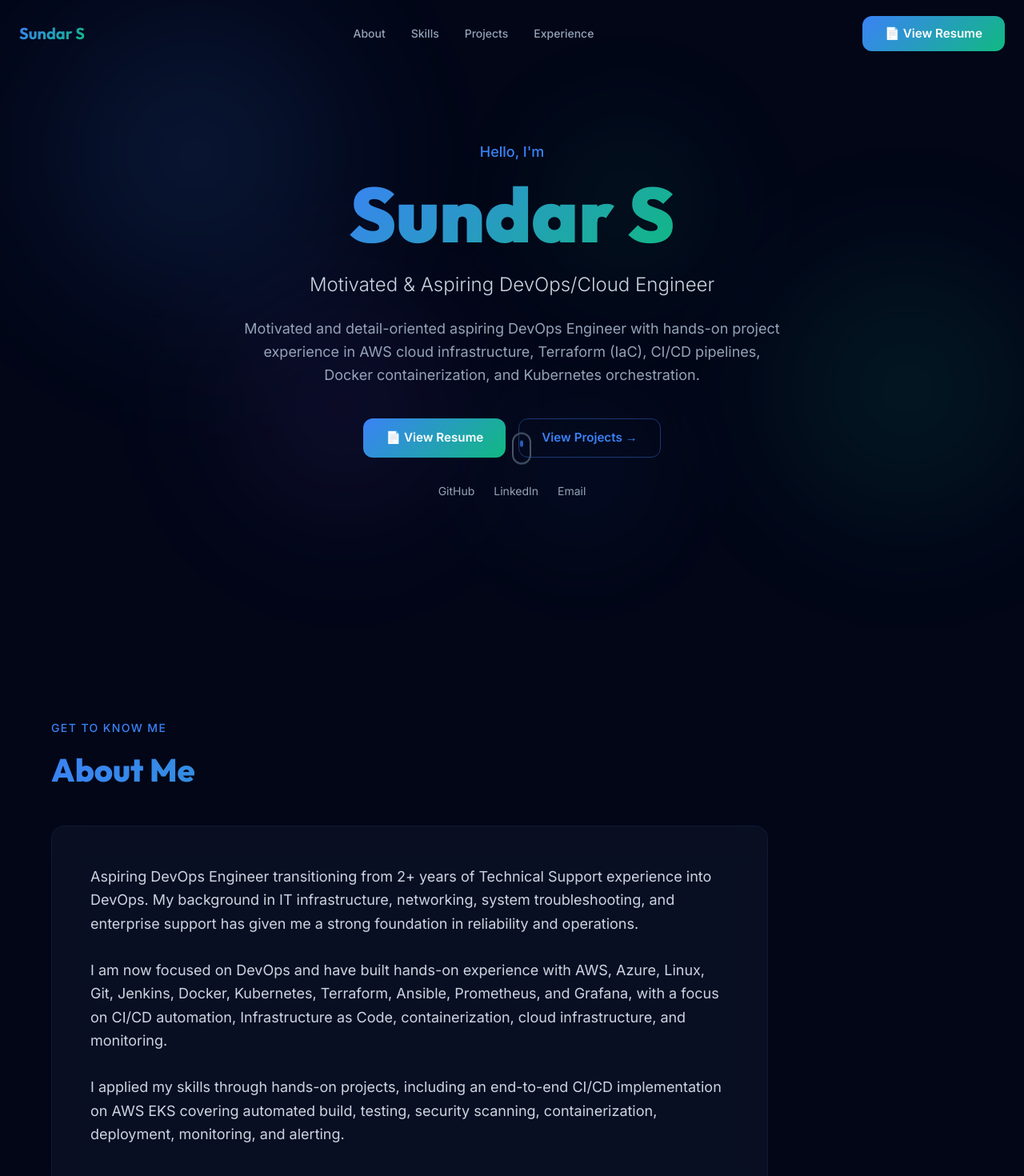
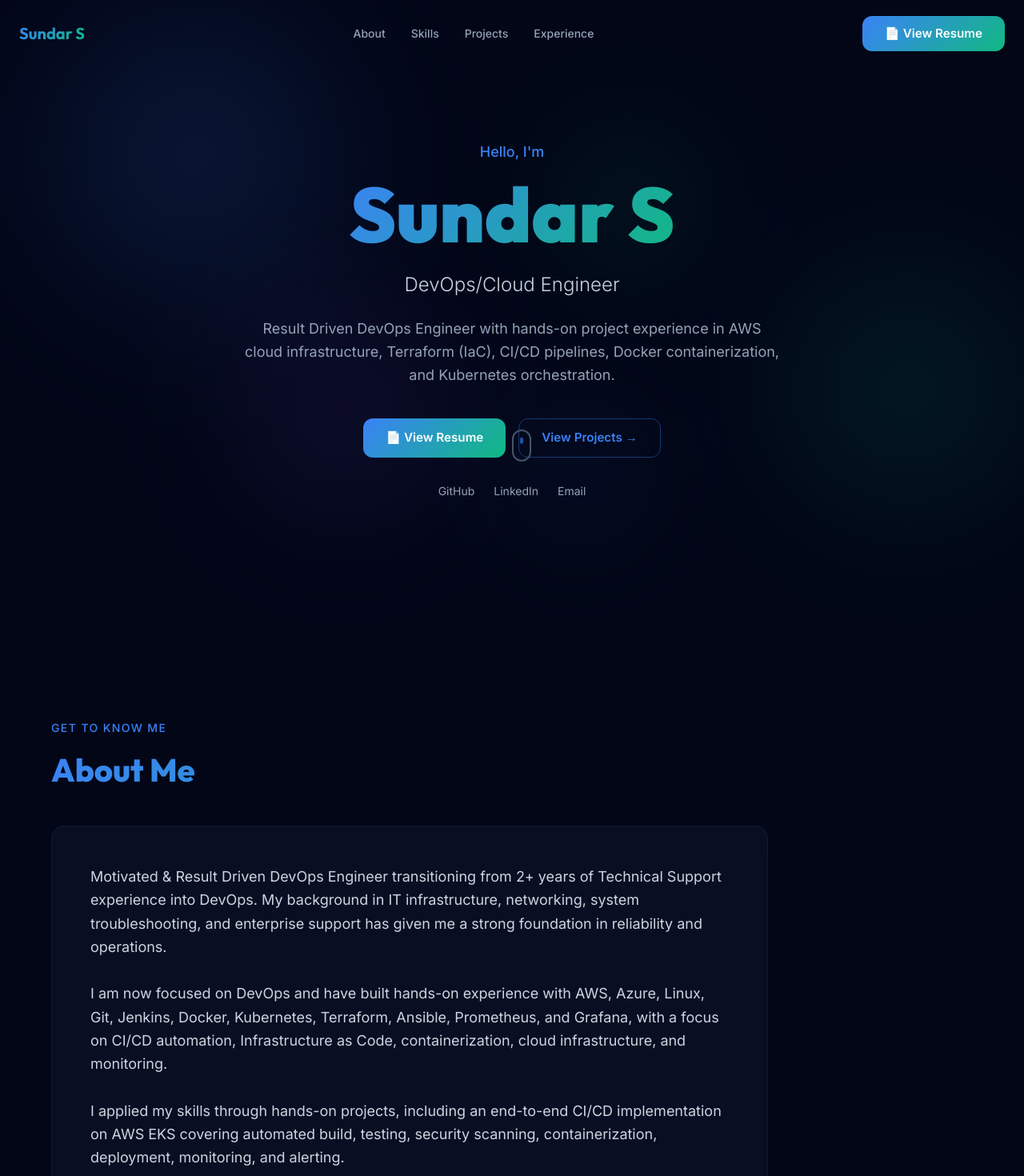
Before and after one commit to sundar-techops/My-Portfolio, a React (Vite) app in the folder frontend/: page / in a window 1280 px wide. Shown: the top 1470 px of the page at 80% size. Built offline with nearby package versions, Linux system fonts and the light colour scheme.

Commit message:
Added new AI Project and Update Skills section

```diff
--- a/frontend/src/data/portfolioData.js
+++ b/frontend/src/data/portfolioData.js
@@ -8,16 +8,16 @@
 
 export const profile = {
   name: 'Sundar S', // TODO: put your full name as you want it on resume/LinkedIn
-  title: 'Motivated & Aspiring DevOps/Cloud Engineer',
+  title: 'DevOps/Cloud Engineer',
   intro:
-    'Motivated and detail-oriented aspiring DevOps Engineer with hands-on project experience in AWS cloud infrastructure, Terraform (IaC), CI/CD pipelines, Docker containerization, and Kubernetes orchestration.' ,
+    'Result Driven DevOps Engineer with hands-on project experience in AWS cloud infrastructure, Terraform (IaC), CI/CD pipelines, Docker containerization, and Kubernetes orchestration.' ,
 
    about:
-    'Aspiring DevOps Engineer transitioning from 2+ years of Technical Support experience into DevOps. My background in IT infrastructure, networking, system troubleshooting, and enterprise support has given me a strong foundation in reliability and operations. \n\n' +
+    'Motivated & Result Driven DevOps Engineer transitioning from 2+ years of Technical Support experience into DevOps. My background in IT infrastructure, networking, system troubleshooting, and enterprise support has given me a strong foundation in reliability and operations. \n\n' +
     'I am now focused on DevOps and have built hands-on experience with AWS, Azure, Linux, Git, Jenkins, Docker, Kubernetes, Terraform, Ansible, Prometheus, and Grafana, with a focus on CI/CD automation, Infrastructure as Code, containerization, cloud infrastructure, and monitoring. \n\n' +
     'I applied  my skills through hands-on projects, including an end-to-end CI/CD implementation on AWS EKS covering automated build, testing, security scanning, containerization, deployment, monitoring, and alerting. \n\n' ,
 
-  resumeUrl: 'https://drive.google.com/file/d/1JIhVHYAbvlrVFURtUIRrWfqKgB1N6Jxo/view?usp=drive_link',
+  resumeUrl: 'https://drive.google.com/file/d/1jKJd1ygfufzrJtju6NX5GyH3c-3KvQBn/view?usp=drive_linkk',
   githubUrl: 'https://github.com/sundar-techops',
   linkedinUrl: 'https://www.linkedin.com/in/sundar-techops',
   email: 'sundar.techops@gmail.com',
@@ -25,27 +25,48 @@ export const profile = {
 };
 
 export const skills = [
-  { id: 1, name: 'AWS (EC2, S3, EBS, VPC, IAM, RDS, NAT Gateway, Security Groups, EKS)', category: 'Cloud', proficiency: 75 },
+  { id: 1, name: 'AWS (EC2, S3, EBS, VPC, IAM, RDS, NAT Gateway, Security Groups, EKS, AWS ECR)', category: 'Cloud', proficiency: 75 },
   { id: 2, name: 'Terraform', category: 'Cloud', proficiency: 70 },
   { id: 3, name: 'Azure Fundamentals', category: 'Cloud', proficiency: 50 },
 
   { id: 4, name: 'Jenkins', category: 'CI/CD', proficiency: 75 },
   { id: 5, name: 'GitHub Actions', category: 'CI/CD', proficiency: 70 },
   { id: 6, name: 'Docker', category: 'CI/CD', proficiency: 75 },
+  { id: 7, name: 'Maven', category: 'CI/CD', proficiency: 75 },
+  { id: 8, name: 'SonarQube', category: 'CI/CD', proficiency: 80 },
 
-  { id: 7, name: 'Kubernetes', category: 'Containers & Orchestration', proficiency: 70 },
-  { id: 8, name: 'Amazon EKS', category: 'Containers & Orchestration', proficiency: 70 },
+  { id: 9, name: 'Kubernetes', category: 'Containers & Orchestration', proficiency: 70 },
+  { id: 10, name: 'Amazon EKS', category: 'Containers & Orchestration', proficiency: 70 },
 
-  { id: 9, name: 'Bash Scripting', category: 'Scripting', proficiency: 70 },
-  { id: 10, name: 'Python', category: 'Scripting', proficiency: 60 },
+  { id: 11, name: 'Bash Scripting', category: 'Scripting', proficiency: 70 },
+  { id: 12, name: 'Python', category: 'Scripting', proficiency: 60 },
 
-  { id: 11, name: 'Linux Administration', category: 'Systems', proficiency: 80 },
-  { id: 12, name: 'Git & GitHub', category: 'Systems', proficiency: 80 },
+  { id: 13, name: 'Linux Administration', category: 'Systems', proficiency: 80 },
+  { id: 14, name: 'Git & GitHub', category: 'Systems', proficiency: 80 },
+
+  { id: 15, name: 'Claude AI', category: 'AI Integration', proficiency: 85 },
+
+  { id: 16, name: 'Prometheus', category: 'Monitoring & Observability', proficiency: 85 },
+  { id: 17, name: 'Grafana', category: 'Monitoring & Observability', proficiency: 85 },
+  { id: 18, name: 'kube-prometheus-stack', category: 'Monitoring & Observability', proficiency: 85 },
 ];
 
 export const projects = [
   {
     id: 1,
+    title: 'Employee Management API — Production CI/CD Pipeline with AI Integration',
+    description:
+      '•	Architected and built a 7-stage Jenkins declarative pipeline (GitHub webhook → Maven build → SonarQube analysis → Quality Gate → Docker build → EKS deploy → AI release notes) cutting manual deployment time from ~2.5 hours to under 10 minutes \n\n' +
+      '•	Deployed containerised Spring Boot microservice to Amazon EKS using rolling updates with liveness/readiness probes and Horizontal Pod Autoscaler (2–6 replicas); exposed via AWS Elastic Load Balancer on ap-south-1 \n\n' +
+      '•	Enforced automated SonarQube quality gate as a pipeline blocker — broken or low-quality code is rejected before Docker build, preventing defects from reaching production. \n\n' +
+      '•	Containerised application using a multi-stage Dockerfile (Maven+JDK build stage → Alpine JRE runtime) reducing final image size from ~800 MB to ~180 MB \n\n' +
+      '•	Integrated Anthropic Claude API as an AI pipeline assistant — automatically diagnoses Jenkins build failures from console logs (root cause + fix in <60 seconds) and generates categorised release notes on every successful deployment \n\n' +
+      '•	Configured Prometheus + Grafana monitoring stack via Helm in EKS; Spring Boot Actuator exposes live metrics (HTTP rate, JVM heap, response time) scraped every 15 seconds \n\n',
+    link: 'https://github.com/sundar-techops/Employee-Management-CI-CD-Pipeline-Project-using-AI.git',
+    imageUrl: 'https://www.google.com/imgres?q=claude%20ai%20&imgurl=https%3A%2F%2Fcdn.shopaccino.com%2Figmguru%2Fimages%2Fwhat-is-claude-ai-3616144407135393-12569002461457366.webp&imgrefurl=https%3A%2F%2Fwww.igmguru.com%2Fblog%2Fwhat-is-claude-ai&docid=OW4SzB8Bq8eeZM&tbnid=vrZIPKtlmIbEaM&vet=12ahUKEwjy3u3s_oSXAxVYjOEIHexoJbsQnPAOegUI0AEQAA..i&w=1280&h=720&hcb=2&ved=2ahUKEwjy3u3s_oSXAxVYjOEIHexoJbsQnPAOegUI0AEQAA',
+  },
+  {
+    id: 2,
     title: 'MyShop — End-to-End production style CI/CD Pipeline project on AWS EKS',
     description:
       '•	Designed and implemented a 10-stage CI/CD pipeline using Jenkins that automatically builds, tests, scans, and deploys a Spring Boot e-commerce application to AWS EKS on every GitHub push — zero manual intervention. \n\n' +
@@ -54,10 +75,10 @@ export const projects = [
       '•	Provisioned AWS EKS cluster using eksctl with 2 worker nodes, HPA autoscaling (2–5 pods based on CPU), and AWS ALB Ingress exposing the application publicly on the internet \n\n' +
       '•	Set up Prometheus + Grafana monitoring stack on Kubernetes with custom alert rules for pod crash loops, high CPU, and zero-replica scenarios — alerts routed to Slack via Alertmanager. \n\n',
     link: 'https://github.com/sundar-techops/myapp-End-to-End-CI-CD-Pipeline-using-K8s.git',
-    imageUrl: 'https://www.ibm.com/think/topics/ci-cd',
+    imageUrl: 'https://www.google.com/imgres?q=kubernetes&imgurl=https%3A%2F%2Fzesty.co%2Fwp-content%2Fuploads%2F2024%2F10%2FContainer-K8s.png&imgrefurl=https%3A%2F%2Fzesty.co%2Ffinops-glossary%2Fkubernetes-containers%2F&docid=FqnGe6B9-0iK5M&tbnid=4TXuO3WPVR0unM&vet=12ahUKEwiIpL_--YSXAxUmi-EIHZI5FO4QnPAOegUI5wEQAA..i&w=1000&h=640&hcb=2&ved=2ahUKEwiIpL_--YSXAxUmi-EIHZI5FO4QnPAOegUI5wEQAA',
   },
   {
-    id: 2,
+    id: 3,
     title: 'Multi-Tier AWS Infrastructure (Terraform)',
     description:
       'Production-style multi-tier infrastructure on AWS provisioned entirely with Terraform — EC2, RDS, and a WordPress deployment, covering VPC design, security groups, and modular IaC.',
@@ -65,7 +86,7 @@ export const projects = [
     imageUrl: 'https://fiverr-res.cloudinary.com/images/t_main1,q_auto,f_auto,q_auto,f_auto/gigs/336040372/original/e950936adb4c096a746167368789ef146371f0c0/build-your-whole-aws-infrastructure-in-terraform.png',
   },
   {
-    id: 3,
+    id: 4,
     title: 'AWS S3 Automation',
     description:
       'Automation scripts for S3 bucket management — lifecycle policies, backups, and event-driven workflows, built to reduce manual cloud storage operations.',
@@ -73,7 +94,7 @@ export const projects = [
     imageUrl: 'https://tse3.mm.bing.net/th/id/OIP.JMspq1z3Vm2m00ioNzUtEgHaHa?r=0&rs=1&pid=ImgDetMain&o=7&rm=3',
   },
    {
-    id: 4,
+    id: 5,
     title: 'GitOps Deployment — Argo CD | Kubernetes | GitHub  (GitOps & Auto-Healing)',
     description:
       '•	Deployed Argo CD on a Kubernetes cluster and connected it to a GitHub repository (sundar-techops/devops-argocd-gitops) to implement a fully automated GitOps delivery pipeline — directly matching the Argo CD and auto-healing infrastructure requirements of this role.',
```
